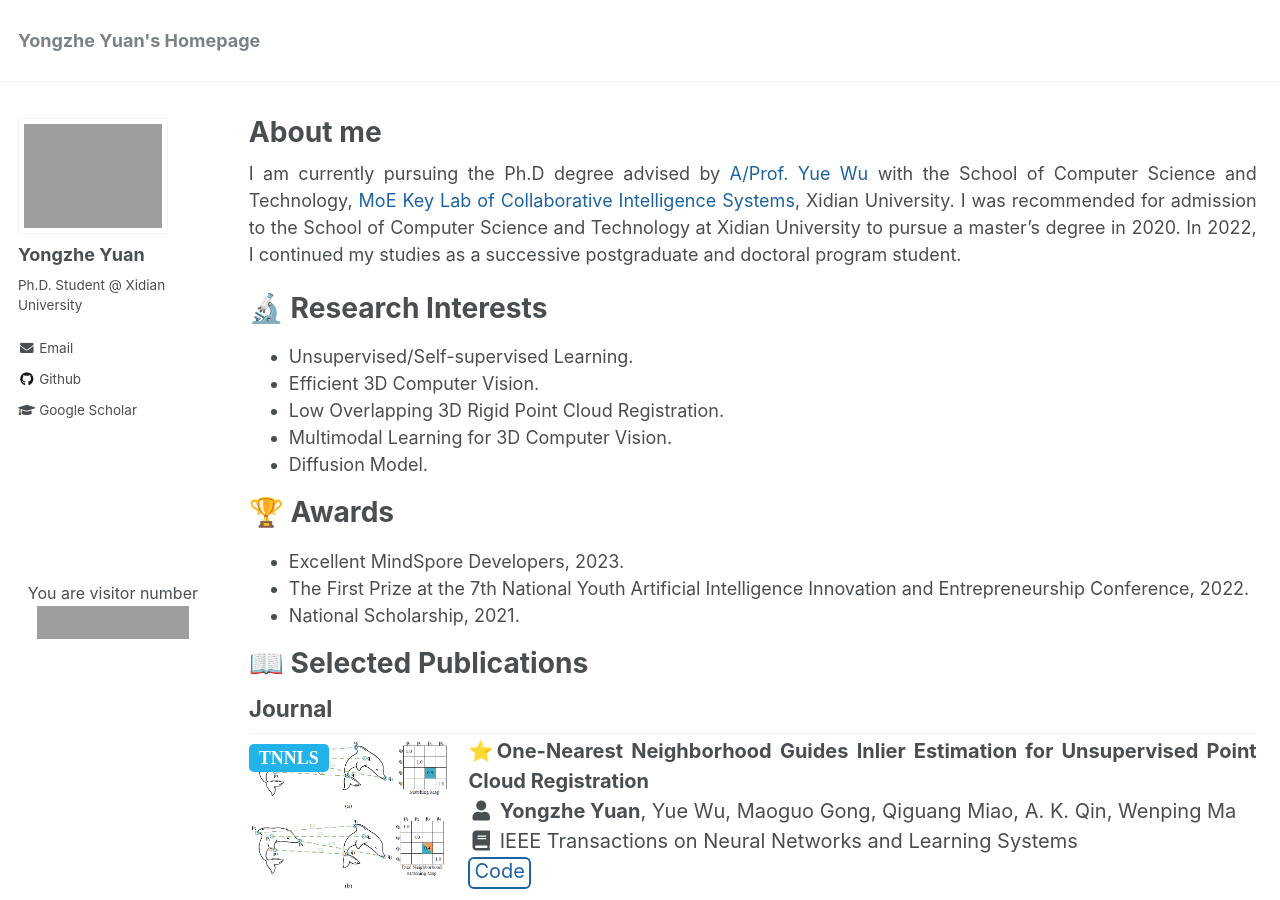
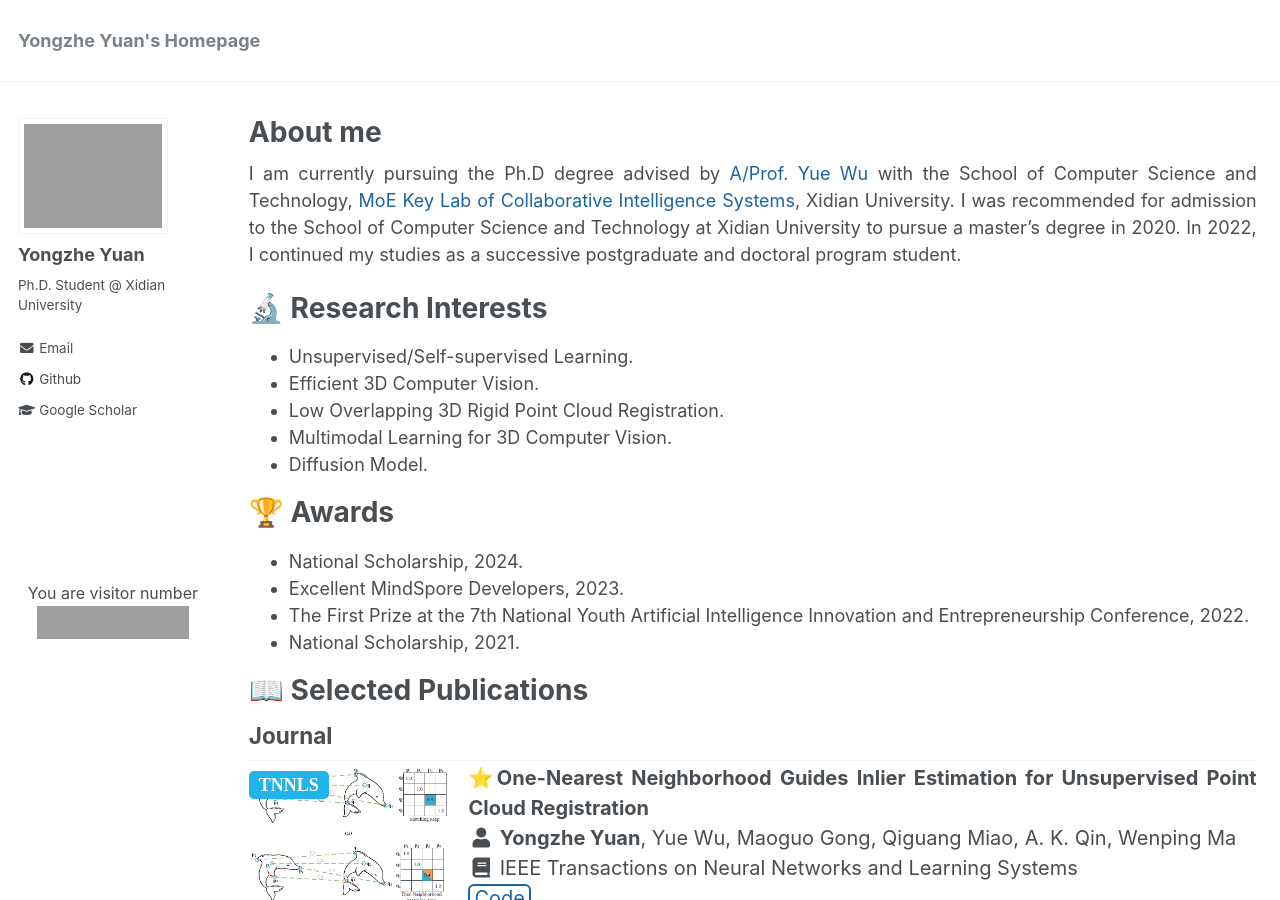
Before and after one commit to YYZMARS/YYZMARS.github.io, a Jekyll site: the page built from _pages/home.md, in a window 1280 px wide and 900 px high. Built offline with Jekyll 4.4.1, drawn with Linux system fonts in a browser that asks for light colours; a script that is not in the unit is left out; grey boxes are pictures that could not be loaded.

Commit message:
Update home.md

```diff
--- a/_pages/home.md
+++ b/_pages/home.md
@@ -20,9 +20,11 @@ I am currently pursuing the Ph.D degree advised by [A/Prof. Yue Wu](https://ywuc
 
 
 <h1>🏆 Awards</h1>
+- National Scholarship, 2024.
 - Excellent MindSpore Developers, 2023.
 - The First Prize at the 7th National Youth Artificial Intelligence Innovation and Entrepreneurship Conference, 2022.
 - National Scholarship, 2021.
+
 
 
 <h1>📖 Selected Publications</h1>
```
